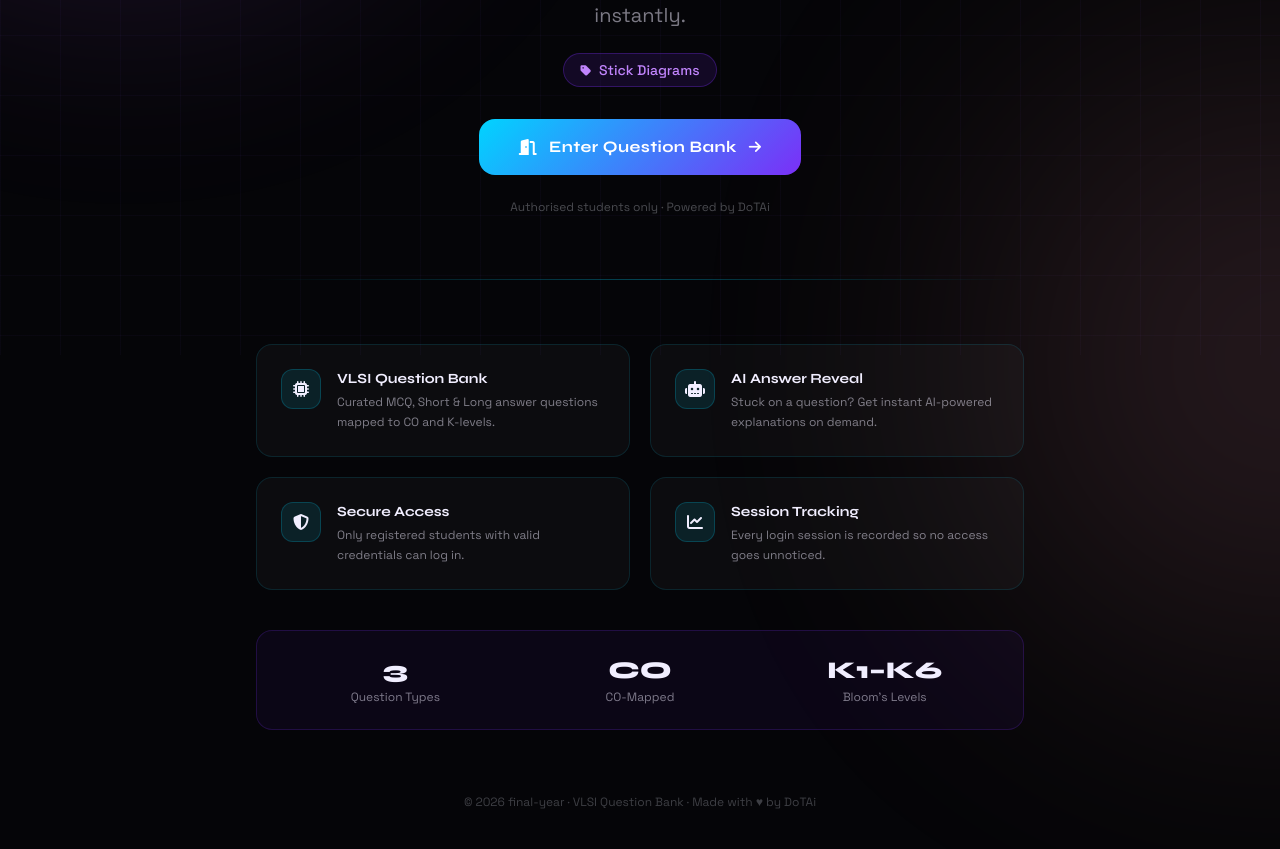
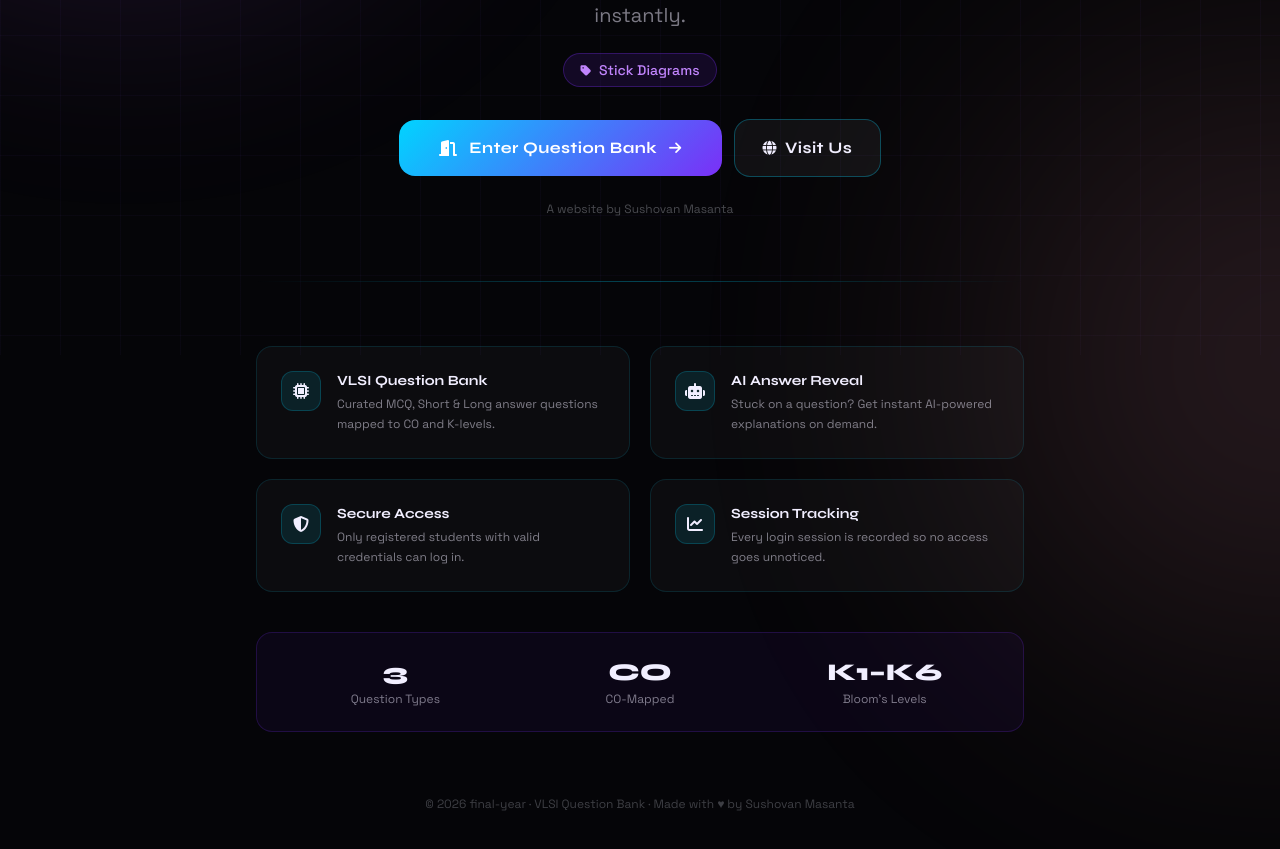
Before and after one commit to sushovancpp/hobby, a Next.js app: page / in a window 1280 px wide. Shown: the part 445-1294 px from the top of the page. Built offline with nearby package versions, Linux system fonts and the light colour scheme.

Commit message:
Enhance LandingPage with new buttons and footer credit
Updated the CTA section to include a Visit Us button and changed the footer text to credit Sushovan Masanta.

```diff
--- a/components/auth/LandingPage.tsx
+++ b/components/auth/LandingPage.tsx
@@ -119,10 +119,11 @@ export default function LandingPage({ onEnter }: Props) {
           {TOPICS[tagIndex]}
         </div>
 
-        {/* CTA */}
+        {/* CTA buttons row */}
+        <div className="mt-2 flex flex-wrap items-center justify-center gap-3">
           <button
             onClick={onEnter}
-          className="mt-2 px-10 py-4 rounded-2xl font-syne font-bold text-base tracking-wide flex items-center gap-3 transition-all duration-300 hover:shadow-[0_8px_40px_rgba(0,212,255,0.4)] hover:-translate-y-1 active:scale-95"
+            className="px-10 py-4 rounded-2xl font-syne font-bold text-base tracking-wide flex items-center gap-3 transition-all duration-300 hover:shadow-[0_8px_40px_rgba(0,212,255,0.4)] hover:-translate-y-1 active:scale-95"
             style={{
               background: "linear-gradient(135deg, #00d4ff, #7b2ff7)",
               color: "#fff",
@@ -133,8 +134,24 @@ export default function LandingPage({ onEnter }: Props) {
             <i className="fa-solid fa-arrow-right text-sm" />
           </button>
 
+          <a
+            href="https://sushovancpp.github.io/"
+            target="_blank"
+            rel="noopener noreferrer"
+            className="px-7 py-4 rounded-2xl font-syne font-bold text-base tracking-wide flex items-center gap-2 transition-all duration-300 hover:-translate-y-1 active:scale-95"
+            style={{
+              background: "rgba(255,255,255,0.05)",
+              border: "1.5px solid rgba(0,212,255,0.3)",
+              color: "var(--cyan)",
+            }}
+          >
+            <i className="fa-solid fa-globe text-sm" />
+            Visit Us
+          </a>
+        </div>
+
         <p className="text-xs" style={{ color: "rgba(232,234,246,0.3)" }}>
-          Authorised students only · Powered by DoTAi
+          A website by Sushovan Masanta
         </p>
       </section>
 
@@ -207,7 +224,14 @@ export default function LandingPage({ onEnter }: Props) {
       {/* ── Footer ── */}
       <p className="mt-16 text-xs fade-up" style={{ color: "rgba(232,234,246,0.25)", animationDelay: "0.5s" }}>
         © {new Date().getFullYear()} final-year · VLSI Question Bank · Made with ♥ by{" "}
-        <span style={{ color: "var(--cyan)" }}>DoTAi</span>
+        <a
+          href="https://sushovancpp.github.io/"
+          target="_blank"
+          rel="noopener noreferrer"
+          style={{ color: "var(--cyan)", textDecoration: "none" }}
+        >
+          Sushovan Masanta
+        </a>
       </p>
     </div>
   );
```
Lines whose indentation alone changed are shown as unchanged.
